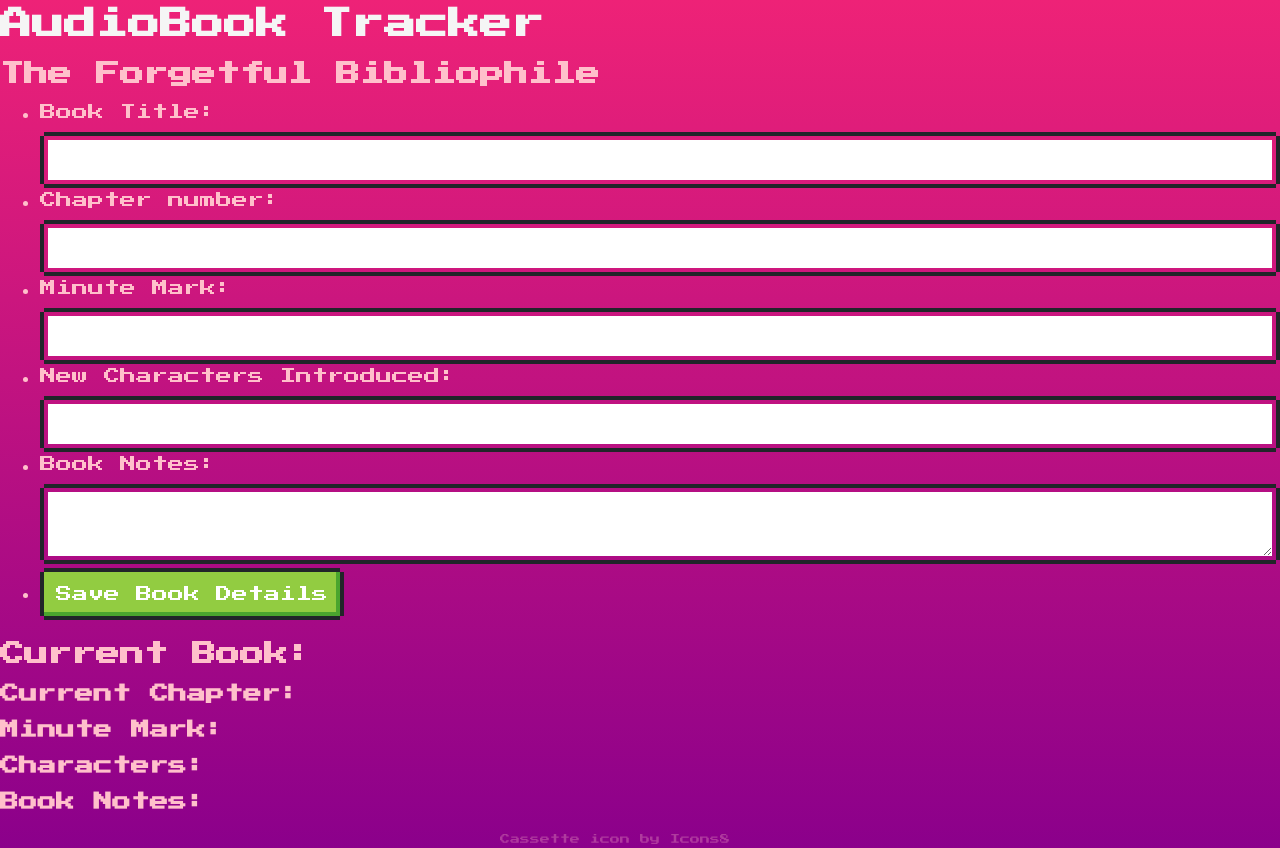
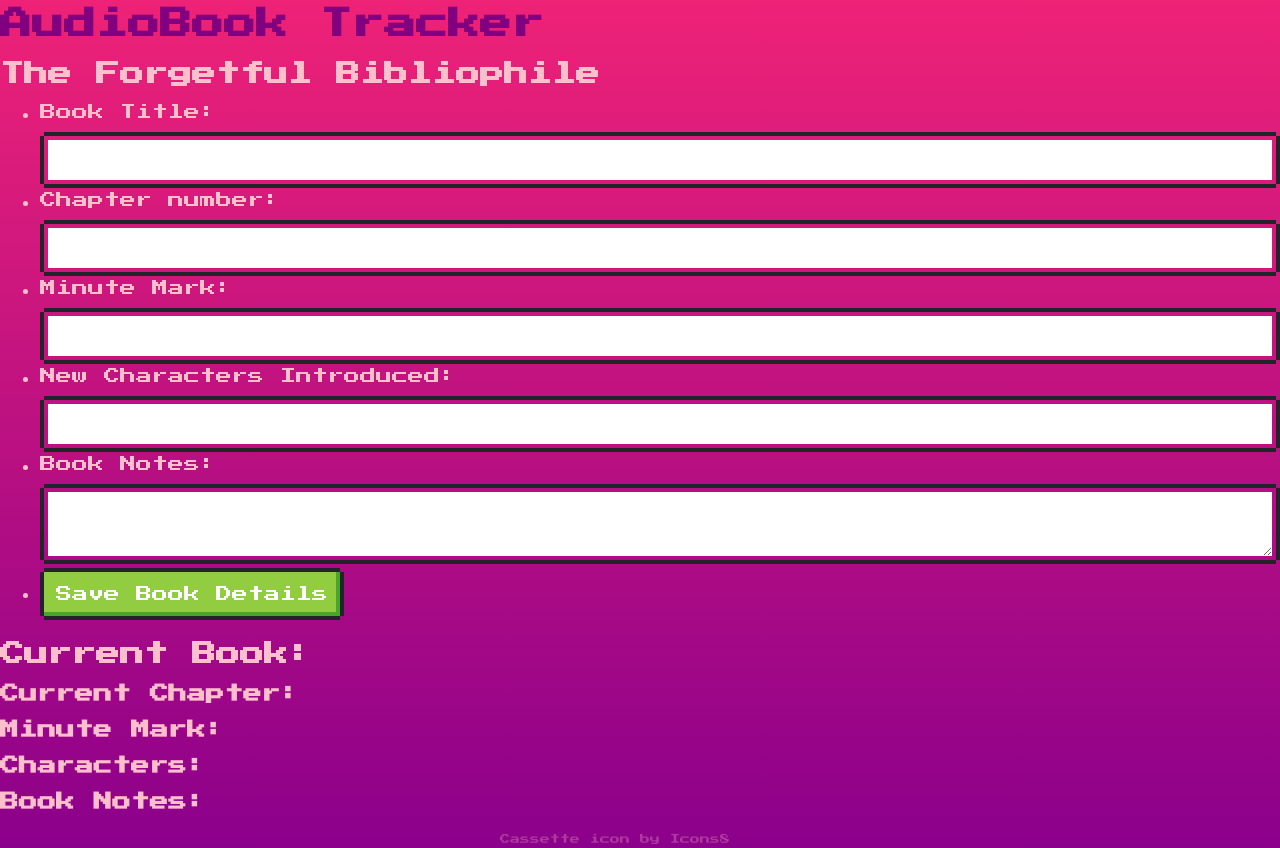
Before and after one commit to mmg489/ABT, a plain HTML site: page home.html in a window 1280 px wide. Drawn offline with nearby package versions, Linux system fonts and the light colour scheme.

Commit message:
changed h1 to purple for test

```diff
--- a/style.css
+++ b/style.css
@@ -3,7 +3,7 @@ body {
 }
 
 h1 {
-  color: whitesmoke;
+  color: purple;
 }
 h2,
 h3,
```
